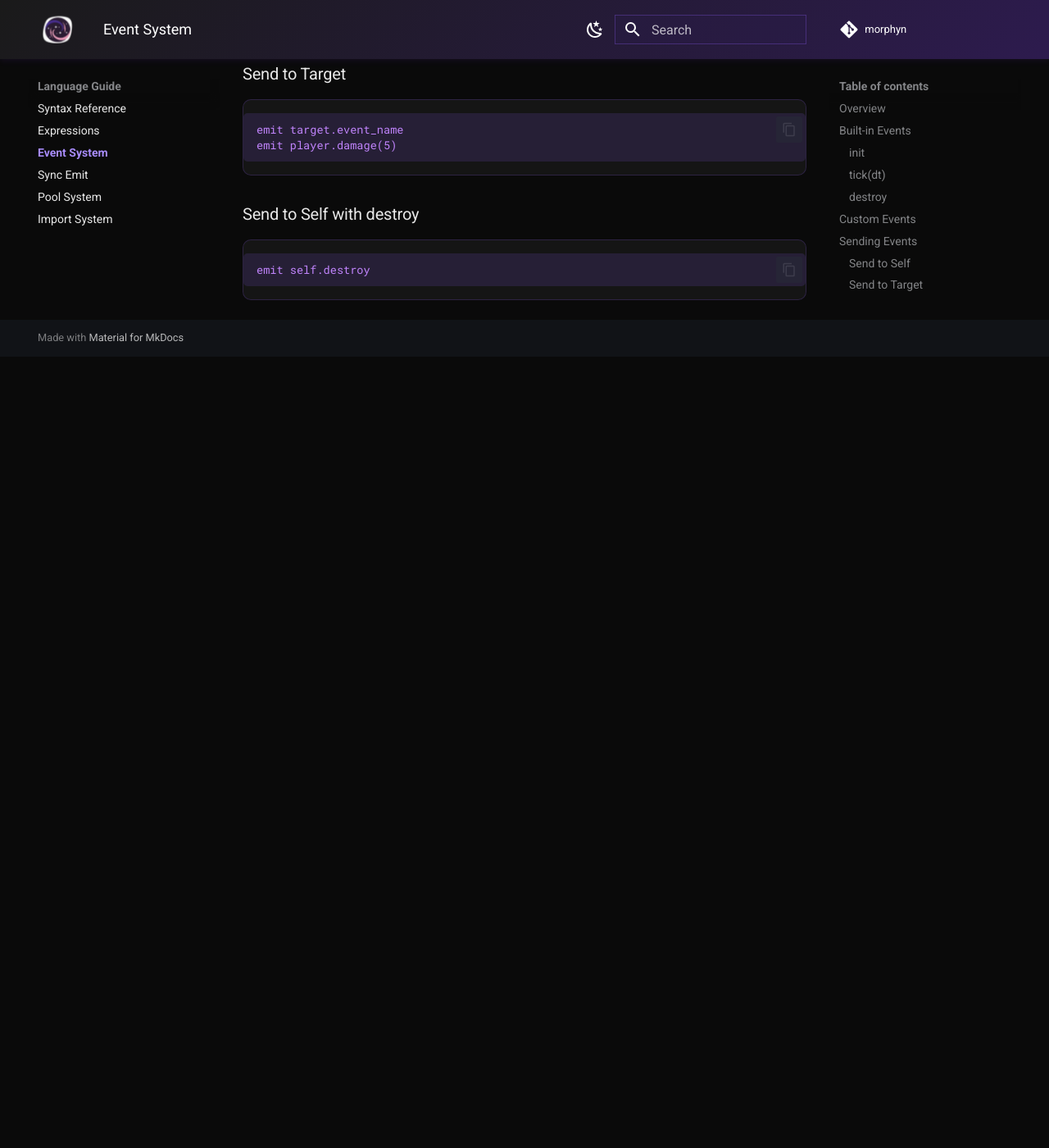
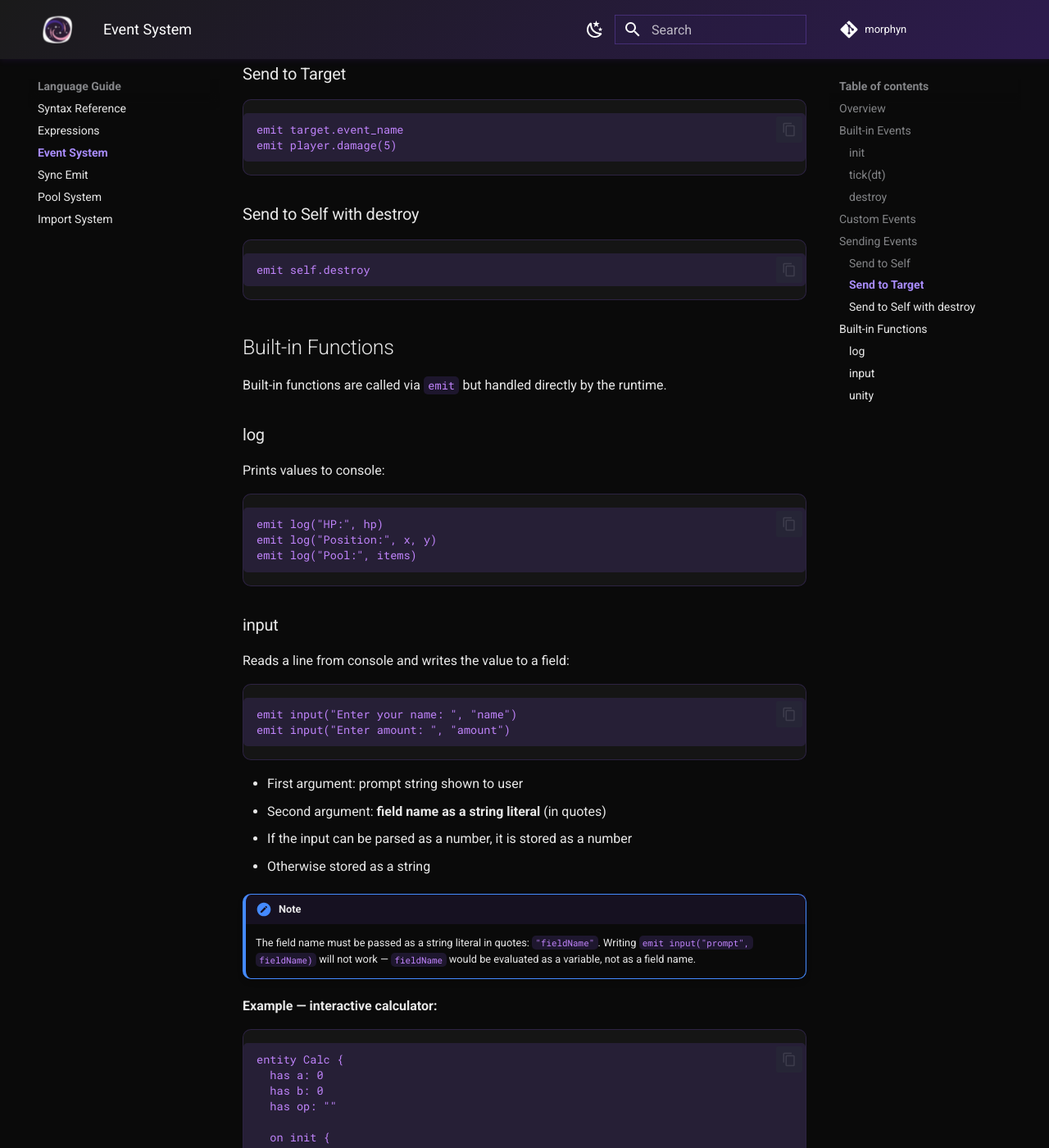
Before and after one commit to jvnkoo/morphyn, an MkDocs documentation site: the page built from docs/language/events.md, in a window 1280 px wide and 1400 px high, scrolled down 1901 px. Shown: the whole window at 82% size. Built offline with MkDocs 1.6.1 and Material for MkDocs 9.7.7, drawn with Linux system fonts in a browser that asks for light colours; comment, search, counter and statistics services are not loaded; before the commit the page ends 2336 px from its top, so only the background shows below that; some of the changed text lies outside the part shown.

Commit message:
docs: add input() to events, syntax, and basic examples

````diff
--- a/docs/language/events.md
+++ b/docs/language/events.md
@@ -10,6 +10,7 @@ in order, and each event can trigger additional events.
 ### init
 
 Called when an entity is first created or spawned:
+
 ```morphyn
 entity Enemy {
   has hp: 50
@@ -23,6 +24,7 @@ entity Enemy {
 ### tick(dt)
 
 Called every frame with delta time in milliseconds:
+
 ```morphyn
 entity Timer {
   has time: 0
@@ -36,6 +38,7 @@ entity Timer {
 ### destroy
 
 Marks entity for garbage collection:
+
 ```morphyn
 entity Enemy {
   has hp: 50
@@ -50,6 +53,7 @@ entity Enemy {
 ## Custom Events
 
 Define your own events:
+
 ```morphyn
 entity Player {
   on jump {
@@ -65,18 +69,90 @@ entity Player {
 ## Sending Events
 
 ### Send to Self
+
 ```morphyn
 emit event_name
 emit heal(10)
 ```
 
 ### Send to Target
+
 ```morphyn
 emit target.event_name
 emit player.damage(5)
 ```
 
 ### Send to Self with destroy
+
 ```morphyn
 emit self.destroy
 ```
+
+## Built-in Functions
+
+Built-in functions are called via `emit` but handled directly by the runtime.
+
+### log
+
+Prints values to console:
+
+```morphyn
+emit log("HP:", hp)
+emit log("Position:", x, y)
+emit log("Pool:", items)
+```
+
+### input
+
+Reads a line from console and writes the value to a field:
+
+```morphyn
+emit input("Enter your name: ", "name")
+emit input("Enter amount: ", "amount")
+```
+
+- First argument: prompt string shown to user
+- Second argument: **field name as a string literal** (in quotes)
+- If the input can be parsed as a number, it is stored as a number
+- Otherwise stored as a string
+
+!!! note
+    The field name must be passed as a string literal in quotes: `"fieldName"`.
+    Writing `emit input("prompt", fieldName)` will not work — `fieldName` would
+    be evaluated as a variable, not as a field name.
+
+**Example — interactive calculator:**
+
+```morphyn
+entity Calc {
+  has a: 0
+  has b: 0
+  has op: ""
+
+  on init {
+    emit input("First number: ", "a")
+    emit input("Operator (+,-,*,/): ", "op")
+    emit input("Second number: ", "b")
+    emit calculate
+  }
+
+  on calculate {
+    check op == "+": emit log(a, "+", b, "=", a + b)
+    check op == "-": emit log(a, "-", b, "=", a - b)
+    check op == "*": emit log(a, "*", b, "=", a * b)
+    check op == "/": {
+      check b == 0: emit log("error: division by zero")
+      check b != 0: emit log(a, "/", b, "=", a / b)
+    }
+  }
+}
+```
+
+### unity
+
+Calls a registered Unity callback:
+
+```morphyn
+emit unity("PlaySound", "explosion")
+emit unity("SpawnEnemy", x, y)
+```
````
Also changed, not shown: docs/examples/basic.md (+6 -6 lines), docs/examples/games.md (+1 -1 lines), docs/getting-started/quick-start.md (+1 -1 lines), docs/language/syntax.md (+23 -2 lines).
